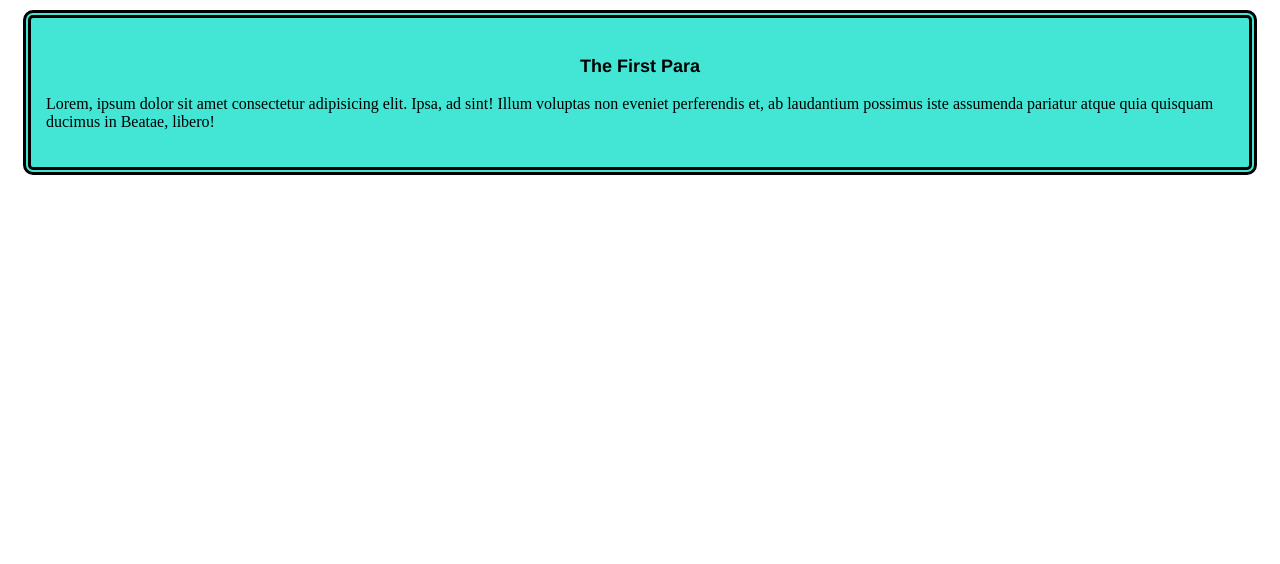
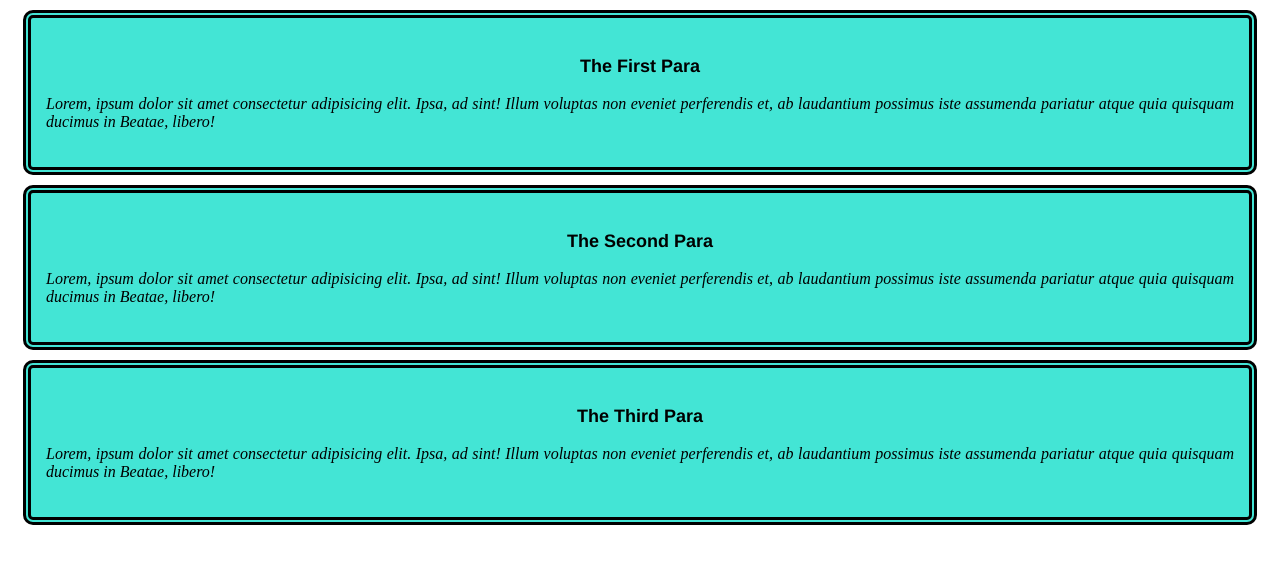
Before and after one commit to G-S-Sidd/The-Real-Repo, a plain HTML site: page index.html in a window 1280 px wide. Drawn offline with Linux system fonts and the light colour scheme.

Commit message:
Some more para done

```diff
--- a/index.html
+++ b/index.html
@@ -9,7 +9,15 @@
 <body>
     <div>
         <h3 class="FO">The First Para</h3>
-        <p>Lorem, ipsum dolor sit amet consectetur adipisicing elit. Ipsa, ad sint! Illum voluptas non eveniet perferendis et, ab laudantium possimus iste assumenda pariatur atque quia quisquam ducimus in Beatae, libero!</p>
+        <p class="bex">Lorem, ipsum dolor sit amet consectetur adipisicing elit. Ipsa, ad sint! Illum voluptas non eveniet perferendis et, ab laudantium possimus iste assumenda pariatur atque quia quisquam ducimus in Beatae, libero!</p>
+    </div>
+    <div>
+        <h3 class="FO">The Second Para</h3>
+        <p class="bex">Lorem, ipsum dolor sit amet consectetur adipisicing elit. Ipsa, ad sint! Illum voluptas non eveniet perferendis et, ab laudantium possimus iste assumenda pariatur atque quia quisquam ducimus in Beatae, libero!</p>
+    </div>
+    <div>
+        <h3 class="FO">The Third Para</h3>
+        <p class="bex">Lorem, ipsum dolor sit amet consectetur adipisicing elit. Ipsa, ad sint! Illum voluptas non eveniet perferendis et, ab laudantium possimus iste assumenda pariatur atque quia quisquam ducimus in Beatae, libero!</p>
     </div>
 </body>
 </html>
--- a/styles/hola.css
+++ b/styles/hola.css
@@ -11,3 +11,8 @@ div{
     font-family: 'Franklin Gothic Medium', 'Arial Narrow', Arial, sans-serif;
     font-size: large;
 }
+.bex{
+    text-align: justify;
+    font-size: medium;
+    font-style: italic;
+}
```
